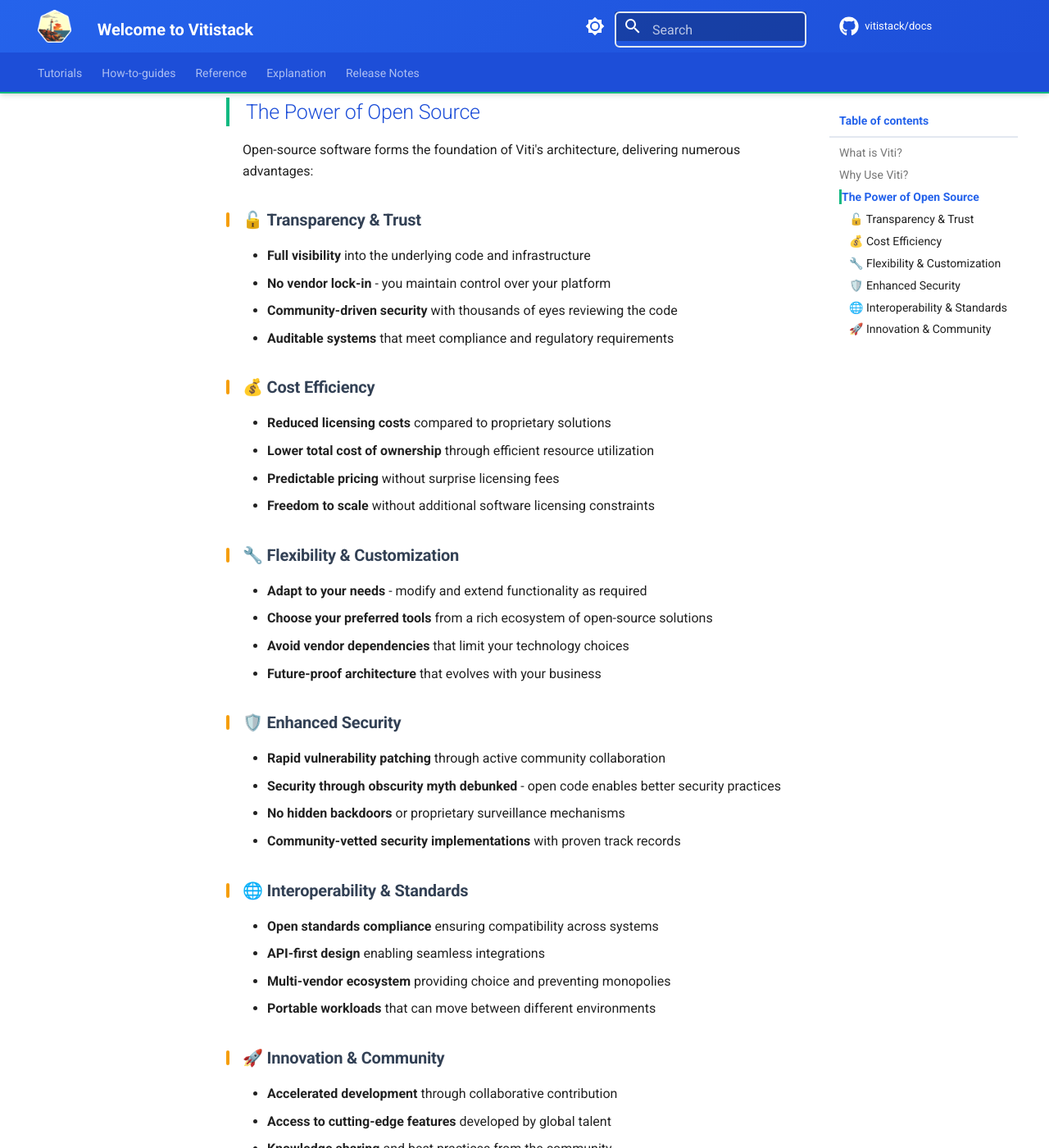
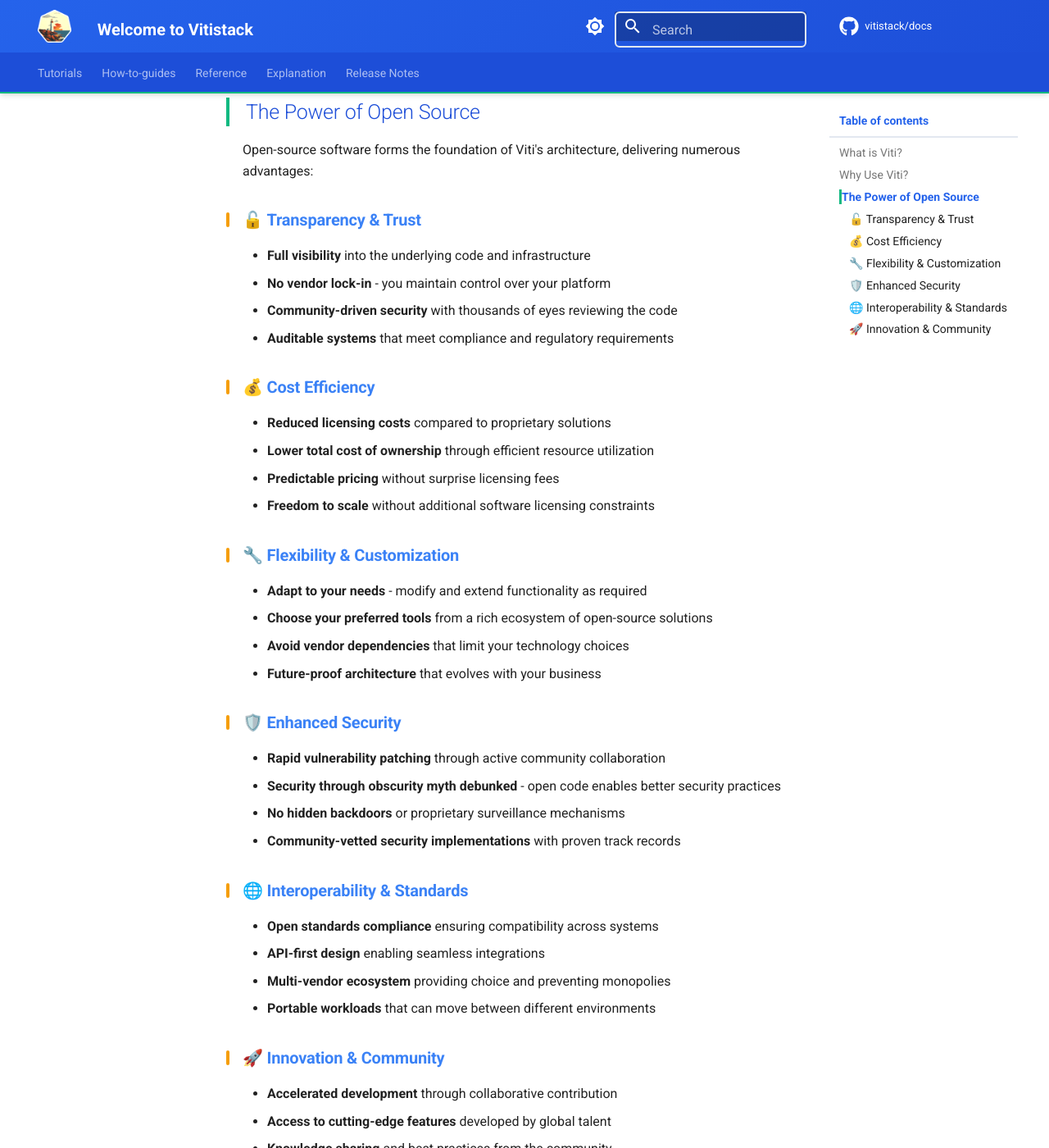
Before and after one commit to vitistack/docs, an MkDocs documentation site: the page built from docs/index.md, in a window 1280 px wide and 1400 px high, scrolled down 802 px. Shown: the whole window at 82% size. Built offline with MkDocs 1.6.1 and Material for MkDocs 9.7.7, drawn with Linux system fonts in a browser that asks for light colours; comment, search, counter and statistics services are not loaded.

Commit message:
hide line 178 and added color: var(--viti-primary-light); in line 179

```diff
--- a/docs/css/viti.css
+++ b/docs/css/viti.css
@@ -175,7 +175,8 @@
 }
 
 .md-typeset h3 {
-  color: var(--viti-gray-700);
+  /* color: var(--viti-gray-700); */
+  color: var(--viti-primary-light);
   position: relative;
 }
 
```
